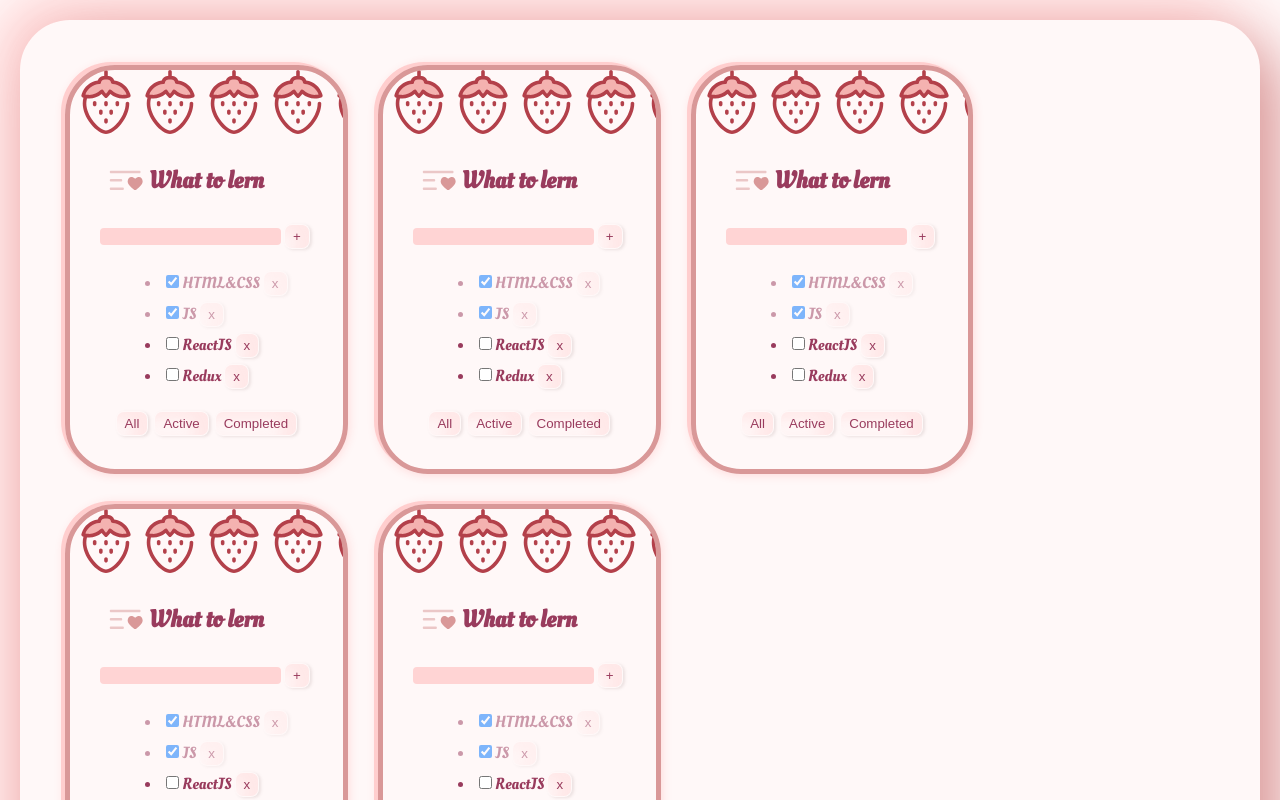
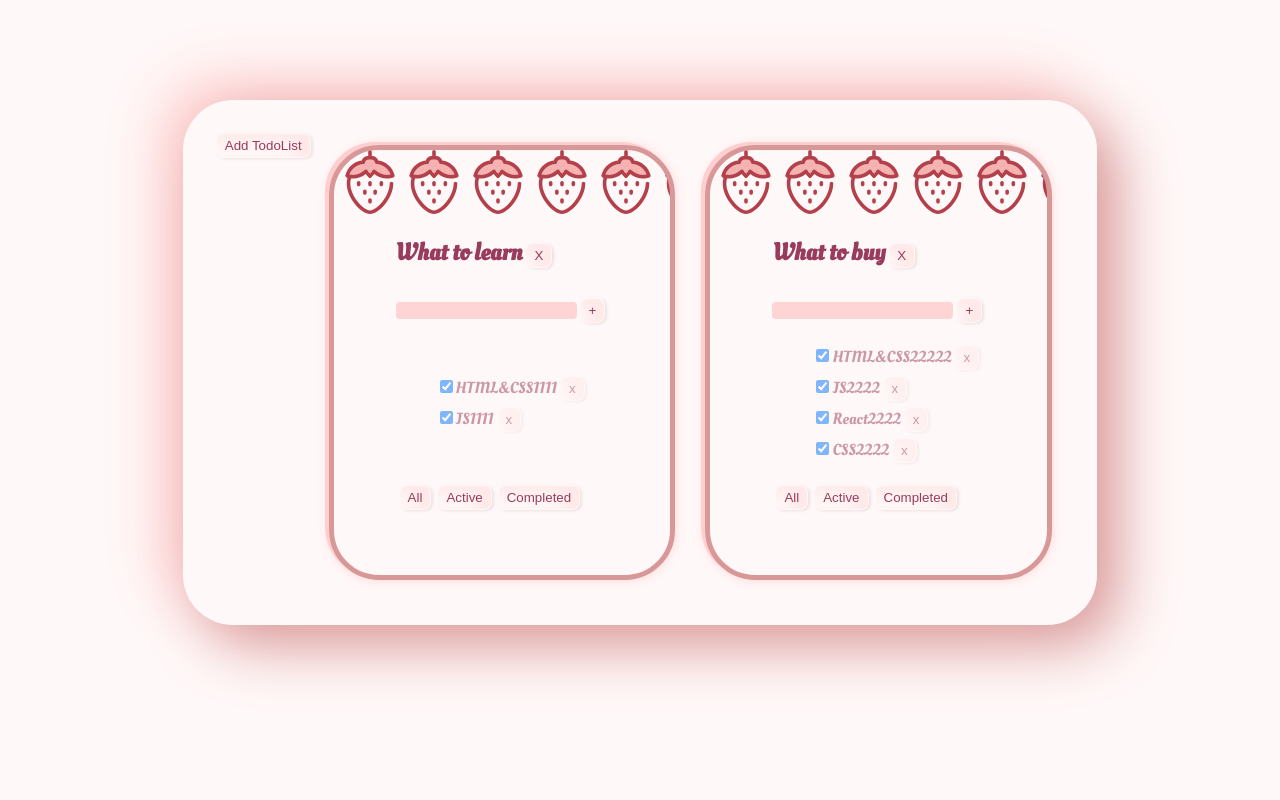
Before and after one commit to Pumpkin-Pie93/Todolist, a React (Create React App) app: page / in a window 1280 px wide. Shown: the top 800 px of the page. Built offline with nearby package versions, Linux system fonts and the light colour scheme.

Commit message:
refactoring

```diff
--- a/src/App.css
+++ b/src/App.css
@@ -1,13 +1,10 @@
 
 body {
-    /*background-color: #ffb3b3;*/
     background-color: #ffd4d426;
     display: flex;
     justify-content: center;
     box-sizing: border-box;
-
 }
-
 input:focus {
     outline: none;
     border: 1px solid #d99898;
@@ -17,7 +14,8 @@ input:focus {
 .App {
     padding: 30px;
     display: flex;
-    margin: 20px;
+    /*flex-direction: column;*/
+    margin: 100px auto;
     background-color: transparent;
     width: fit-content;
     border-radius: 50px;
@@ -55,41 +53,35 @@ img {
     right: 80px;
 }
 
-.App > div {
+.todolistWrapper {
+    position: relative;
     display: flex;
     flex-direction: column;
+    flex-wrap: wrap;
+    align-content: center;
+    justify-content: space-between;
+    align-items: flex-start;
     margin: 15px;
-    align-items: center;
-    justify-content: center;
     color: #993b5d;
-    padding: 30px;
+    padding: 62px;
     background-color: transparent;
     width: fit-content;
     border-radius: 50px;
     border: 5px solid #d99898;
-    box-shadow: -4px -3px 0px 0px #ffcece, 0 0 11px 0 #ffd4d4;
+    box-shadow: -4px -3px 0 0 #ffcece, 0 0 11px 0 #ffd4d4;
     background-image: url("images/strawberry.svg");
     background-repeat: repeat-x;
     background-position-x: 4px;
+
     ::selection {
         background-color: #d99898;
         color: #ffd4d4;
     }
 
+  & li {
+       list-style: none;
+   }
 }
-
-.todolist {
-    margin-left: 10px;
-}
-
-.active-filter {
-    background-color: transparent;
-    border: 1px solid #993b5d;
-    box-shadow: 2px 1px 3px 0px #876d6d29,
-    inset -14px 7px 15px 0px #ffd9d987;
-    color: #993b5d;
-}
-
 
 div input {
     background-color: #ffd4d4;
@@ -97,16 +89,22 @@ div input {
     border-radius: 4px;
     color: #993b5d;
 }
-
-
+.todolist {
+    margin-left: 10px;
+}
+.active-filter {
+    background-color: transparent;
+    border: 1px solid #993b5d;
+    box-shadow: 2px 1px 3px 0 #876d6d29,
+    inset -14px 7px 15px 0 #ffd9d987;
+    color: #993b5d;
+}
 .error {
     border: red 1px solid;
 }
-
 .error-message {
     color: red;
 }
-
 .is-done {
     opacity: 0.5;
 }
--- a/src/App.tsx
+++ b/src/App.tsx
@@ -1,98 +1,148 @@
 import React, {useState} from 'react';
 import './App.css';
-import TodoList, {FilterValueType, TaskType} from "./Todoolist";
+import {Todolist, TaskType} from "./Todoolist";
 import {v1} from "uuid";
 
+export type FilterValuesType = "all" | "active" | "completed";
+type TodolistsType = {
+    id: string
+    title: string
+}
+type TasksType = {
+    data: DataType[]
+    filter: FilterValuesType
+}
+type DataType = {
+    id: string,
+    title: string,
+    isDone: boolean
+}
+type inTaskType = {
+    [key: string]: TasksType
+}
+
+function TodoList(props: {
+    filter: FilterValuesType,
+    removeTask: (todolistId: string, tasksId: string) => void,
+    checkedTask: (todolistId: string, taskId: string, checked: boolean) => void,
+    todolistId: string,
+    changeFilter: (todolistId: string, filter: FilterValuesType) => void,
+    title: string,
+    tasks: DataType[],
+    addTask: (todolistId: string, title: string) => void
+}) {
+    return null;
+}
+
 function App() {
+    // const [todolists, setTodolists] = useState<todolistsType[]>([
+    //     {id: v1(), title: 'What to lern', filter: 'all'},
+    //     {id: v1(), title: 'What to buy', filter: 'all'},
+    //    ])
+    //
+    // const [tasks, setTasks] = useState<Array<TaskType>>([
+    //     {id: v1(), title: 'HTML&CSS', isDone: true},
+    //     {id: v1(), title: 'JS', isDone: true},
+    //     {id: v1(), title: 'ReactJS', isDone: false},
+    //     {id: v1(), title: 'Redux', isDone: false},
+    //     {id: v1(), title: 'Angular', isDone: false}
+    // ])
 
-    const [tasks, setTasks] = useState<Array<TaskType>>([
-        {id: v1(), title: 'HTML&CSS', isDone: true},
-        {id: v1(), title: 'JS', isDone: true},
-        {id: v1(), title: 'ReactJS', isDone: false},
-        {id: v1(), title: 'Redux', isDone: false}
+    let todolistId1 = v1();
+    let todolistId2 = v1();
+
+    let [todolists, setTodolists] = useState<Array<TodolistsType>>([
+        {id: todolistId1, title: "What to learn"},
+        {id: todolistId2, title: "What to buy"}
     ])
+    let [tasks, setTasks] = useState<inTaskType>({
+        [todolistId1]: {
+            data: [
+                {id: v1(), title: "HTML&CSS1111", isDone: true},
+                {id: v1(), title: "JS1111", isDone: true}
+            ],
+            filter: "all"
+        },
+        [todolistId2]: {
+            data: [
+                {id: v1(), title: "HTML&CSS22222", isDone: true},
+                {id: v1(), title: "JS2222", isDone: true},
+                {id: v1(), title: "React2222", isDone: true},
+                {id: v1(), title: "CSS2222", isDone: true}
+            ],
+            filter: "all"
+        }
+    });
+    // const [filter, setFilter] = useState<'all' | 'active' | 'completed'>('all')
+    // const FilteredTasksForRender: Array<TaskType> = getFilteredTasksForRender(tasks, filter)
 
-    const removeTask = (tasksId: string) => {
-        const nextState: Array<TaskType> = []
-        for (let i = 0; i < tasks.length; i++) {
-            if (tasks[i].id !== tasksId
-            ) {
-                nextState.push(tasks[i])
-            }
-        }
-        setTasks(nextState)
+    const removeTask = (todolistId: string, tasksId: string) => {
+        // const nextState: Array<TaskType> = []
+        // for (let i = 0; i < tasks.length; i++) {
+        //     if (tasks[i].id !== tasksId
+        //     ) {
+        //         nextState.push(tasks[i])
+        //     }
+        // }
+        // setTasks(nextState)
+        setTasks({
+            ...tasks,
+            [todolistId]: {...tasks[todolistId], data: tasks[todolistId].data.filter(el => el.id !== tasksId)}
+        })
     }
-    const [filter, setFilter] = useState<'all' | 'active' | 'completed'>('all')
-    const getFilteredTasksForRender = (allTasks: Array<TaskType>, filterValue: FilterValueType): Array<TaskType> => {
-        switch (filterValue) {
-            case 'active':
-                return allTasks.filter(t => t.isDone === false)
-            case 'completed':
-                return allTasks.filter(t => t.isDone === true)
-            default:
-                return allTasks
+    const addTask = (todolistId: string, title: string) => {
+        let newTask = {id: v1(), title: title, isDone: false};
+        // let newTasks = [newTask, ...tasks]
+        // setTasks(newTasks)
+        setTasks({...tasks, [todolistId]: {...tasks[todolistId], data: [newTask, ...tasks[todolistId].data]}})
+    }
+    const checkedTask = (todolistId: string, taskId: string, checked: boolean) => {
+        let changeCheckedTask = tasks[todolistId].data.find(t => t.id === taskId)
+        if (changeCheckedTask) {
+            changeCheckedTask.isDone = checked
+            // setTasks([...tasks])
+            setTasks({
+                ...tasks,
+                [todolistId]: {
+                    ...tasks[todolistId],
+                    data: tasks[todolistId].data.map(el => el.id === taskId ? {...el, isDone: checked} : el)
+                }
+            })
         }
     }
-    const FilteredTasksForRender: Array<TaskType> = getFilteredTasksForRender(tasks, filter)
-    const changeFilter = (nextFilterValue: FilterValueType) => {
-        setFilter(nextFilterValue)
+    const changeFilter = (todolistId: string, filter: FilterValuesType) => {
+        setTasks({...tasks, [todolistId]: {...tasks[todolistId], filter}})
     }
-    const addTask = (title: string) => {
-        let newTask = {id: v1(), title: title, isDone: false};
-        let newTasks = [newTask, ...tasks]
-        setTasks(newTasks)
+    const removeTodoList = (todolistId: string) => {
+        setTodolists(todolists.filter(el => el.id !== todolistId))
+        delete tasks[todolistId]
     }
-    const checkedTask = (taskId: string, checked: boolean) => {
-        let changeCheckedTask = tasks.find( t => t.id === taskId)
-        if (changeCheckedTask) {
-            changeCheckedTask.isDone = checked
-            setTasks([...tasks])
-        }
-    }
+
+    let mappedList = todolists.map(el => {
+        return (
+            <Todolist
+                key={el.id}
+                todolistId={el.id}
+                title={el.title}
+                changeFilter={changeFilter}
+                removeTask={removeTask}
+                tasks={tasks[el.id].data}
+                addTask={addTask}
+                checkedTask={checkedTask}
+                filter={tasks[el.id].filter}
+                removeTodoList={removeTodoList}
+            />
+        )
+    })
 
     return (
         <div className="App">
-            <TodoList changeFilter={changeFilter}
-                      removeTask={removeTask}
-                      title='What to lern'
-                      tasks={FilteredTasksForRender}
-                      addTask={addTask}
-                      checkedTask={checkedTask}
-                      filter={filter}
-            />
-            <TodoList changeFilter={changeFilter}
-                      removeTask={removeTask}
-                      title='What to lern'
-                      tasks={FilteredTasksForRender}
-                      addTask={addTask}
-                      checkedTask={checkedTask}
-                      filter={filter}
-            />
-            <TodoList changeFilter={changeFilter}
-                      removeTask={removeTask}
-                      title='What to lern'
-                      tasks={FilteredTasksForRender}
-                      addTask={addTask}
-                      checkedTask={checkedTask}
-                      filter={filter}
-            />
-            <TodoList changeFilter={changeFilter}
-                      removeTask={removeTask}
-                      title='What to lern'
-                      tasks={FilteredTasksForRender}
-                      addTask={addTask}
-                      checkedTask={checkedTask}
-                      filter={filter}
-            />
-            <TodoList changeFilter={changeFilter}
-                      removeTask={removeTask}
-                      title='What to lern'
-                      tasks={FilteredTasksForRender}
-                      addTask={addTask}
-                      checkedTask={checkedTask}
-                      filter={filter}
-            />
+            <div>
+                <button>Add TodoList</button>
+            </div>
+            {mappedList}
         </div>
-    );
+    )
 }
+
 export default App;
--- a/src/Todoolist.tsx
+++ b/src/Todoolist.tsx
@@ -1,15 +1,5 @@
-import React, {ChangeEvent, KeyboardEvent, FC, useState} from 'react';
-import image from './images/list.svg'
-
-type TodoListPropsType = {
-    title: string
-    tasks: Array<TaskType>
-    removeTask: (tasksId: string) => void
-    changeFilter: (nextFilterValue: FilterValueType) => void
-    addTask: (title: string) => void
-    checkedTask: (taskId: string, checked: boolean) => void
-    filter: FilterValueType
-}
+import React, {ChangeEvent, KeyboardEvent, useState} from 'react';
+import {FilterValuesType} from './App';
 
 export type TaskType = {
     id: string
@@ -17,107 +7,248 @@ export type TaskType = {
     isDone: boolean
 }
 
-export type FilterValueType = 'all' | 'active' | 'completed'
+export type PropsType = {
+    todolistId: string
+    title: string
+    tasks: Array<TaskType>
+    removeTask: (todolistId: string, taskId: string) => void
+    changeFilter: (todolistId: string, value: FilterValuesType) => void
+    addTask: (todolistId: string, title: string) => void
+    checkedTask: (todolistId: string, taskId: string, isDone: boolean) => void
+    filter: FilterValuesType
+    removeTodoList: (todolistId: string) => void
+}
 
+export function Todolist(props: PropsType) {
 
-const TodoList: FC<TodoListPropsType> = (
-    {
-        title,
-        tasks,
-        removeTask,
-        changeFilter,
-        addTask,
-        checkedTask,
-        filter
-    }) => {
+    let [title, setTitle] = useState("")
+    let [error, setError] = useState<string | null>(null)
 
-    const listItems: Array<JSX.Element> = tasks.map((t) => {
-        const removeTaskHandler = () => removeTask(t.id)
-        const onChangeHandler = (e: ChangeEvent<HTMLInputElement>) => {
-            let CheckedValue = e.currentTarget.checked
-            checkedTask(t.id, CheckedValue)
+    let tasksForTodolist = props.tasks;
+    if (props.filter === "active") {
+        tasksForTodolist = props.tasks.filter(t => t.isDone === false);
     }
-        return (
-            <li key={t.id} className={t.isDone ? 'is-done' : ''}>
-                <input type="checkbox"
-                       checked={t.isDone}
-                       onChange={onChangeHandler}
-                />
-                <span>{t.title}</span>
-                <button onClick={removeTaskHandler}>x</button>
-            </li>
-        )
-    })
-    const [error, setError] = useState<boolean | null>(null)
+    if (props.filter === "completed") {
+        tasksForTodolist = props.tasks.filter(t => t.isDone === true);
+        console.log(tasksForTodolist)
+    }
 
-    const tasksList: JSX.Element = tasks.length
-        ? <ul>{listItems}</ul>
-        : <span>Your tasksList is empty</span>
-    const addTitleForTask = () => {
-        if (inputValue.trim() !== '') {
-            addTask(inputValue.trim())
-            setInputValue('')
+    const addTask = () => {
+        if (title.trim() !== "") {
+            props.addTask(props.todolistId, title.trim());
+            setTitle("");
         } else {
-            setError(true)
+            setError("Title is required");
         }
     }
-    const onClickHandler = () => {
-        addTitleForTask()
+
+    const onChangeHandler = (e: ChangeEvent<HTMLInputElement>) => {
+        setTitle(e.currentTarget.value)
     }
-    const [inputValue, setInputValue] = useState('')
-    const onchangeHandler = (e: ChangeEvent<HTMLInputElement>) => {
-        setError(false)
-        setInputValue(e.currentTarget.value)
-    }
-    const onKeyDownHandler = (e: KeyboardEvent<HTMLInputElement>) => {
-        if (e.key === 'Enter') {
-            addTitleForTask()
+
+    const onKeyPressHandler = (e: KeyboardEvent<HTMLInputElement>) => {
+        setError(null);
+        if (e.charCode === 13) {
+            addTask();
         }
     }
-    const onAllClickHandler = () => {
-        changeFilter('all')
+
+    const onAllClickHandler = () => props.changeFilter(props.todolistId, "all");
+    const onActiveClickHandler = () => props.changeFilter(props.todolistId, "active");
+    const onCompletedClickHandler = () => props.changeFilter(props.todolistId, "completed");
+
+    const removeTodolistHandler = () => {
+        // props.removeTask(props.todolistId)
+        props.removeTodoList(props.todolistId)
     }
-    const onActiveClickHandler = () => {
-        changeFilter('active')
+
+    return (
+        <div className={'todolistWrapper'}>
+            <div className={'titleHead'}>
+                <h3>
+                    {props.title}
+                    <button onClick={removeTodolistHandler}>X</button>
+                </h3>
+                <div>
+                    <input value={title}
+                           onChange={onChangeHandler}
+                           onKeyPress={onKeyPressHandler}
+                           className={error ? "error" : ""}
+                    />
+                    <button onClick={addTask}>+</button>
+                    {error && <div className="error-message">{error}</div>}
+                </div>
+            </div>
+            <ul>
+            {
+                tasksForTodolist.map(t => {
+                    const onClickHandler = () => props.removeTask(props.todolistId, t.id)
+                    const onChangeHandler = (e: ChangeEvent<HTMLInputElement>) => {
+                        props.checkedTask(props.todolistId, t.id, e.currentTarget.checked);
                     }
-    const onCompletedClickHandler = () => {
-        changeFilter('completed')
+
+                    return <li key={t.id} className={t.isDone ? "is-done" : ""}>
+                        <input type="checkbox"
+                               onChange={onChangeHandler}
+                               checked={t.isDone}/>
+                        <span>{t.title}</span>
+                        <button onClick={onClickHandler}>x</button>
+                    </li>
+                })
             }
-    return (
-        <div className="todolist">
-            <img src={image}/>
-            <h3>{title}</h3>
+        </ul>
         <div>
-                <input onChange={onchangeHandler}
-                       value={inputValue}
-                       onKeyDown={onKeyDownHandler}
-                       className={error ? 'error' : ''}
-                />
-                <button onClick={onClickHandler}>+</button>
-                {error && <div className={'error-message'}>Enter correct title</div>}
-            </div>
-            {tasksList}
-            <div>
-                <button onClick={onAllClickHandler}
-                        className={filter === 'all' ? 'active-filter' : ''}>
-                    All
+            <button className={props.filter === 'all' ? "active-filter" : ""}
+                    onClick={onAllClickHandler}>All
             </button>
-                <button onClick={onActiveClickHandler}
-                        className={filter === 'active' ? 'active-filter' : ''}>
-                    Active
+            <button className={props.filter === 'active' ? "active-filter" : ""}
+                    onClick={onActiveClickHandler}>Active
             </button>
-                <button onClick={onCompletedClickHandler}
-                        className={filter === 'completed' ? 'active-filter' : ''}>
-                    Completed
+            <button className={props.filter === 'completed' ? "active-filter" : ""}
+                    onClick={onCompletedClickHandler}>Completed
             </button>
         </div>
     </div>
     )
 }
 
-export default TodoList;
 
+//----------------------------------------------------------------------------
+// import React, {ChangeEvent, KeyboardEvent, FC, useState} from 'react';
+// import image from './images/list.svg'
+//
+// type TodoListPropsType = {
+//     title: string
+//     todolistId: string
+//     tasks: Array<TaskType>
+//     removeTask: (todolistId: string, tasksId: string) => void
+//     changeFilter: (todolistId: string, nextFilterValue: FilterValueType) => void
+//     addTask: (todolistId: string, title: string) => void
+//     checkedTask: (todolistId: string, taskId: string, checked: boolean) => void
+//     filter: FilterValueType
+// }
+//
+// export type TaskType = {
+//     id: string
+//     title: string
+//     isDone: boolean
+// }
+//
+// export type FilterValueType = 'all' | 'active' | 'completed'
+//
+//
+// const TodoList: FC<TodoListPropsType> = (
+//     {
+//         title,
+//         todolistId,
+//         tasks,
+//         removeTask,
+//         changeFilter,
+//         addTask,
+//         checkedTask,
+//         filter
+//     }) => {
+//
+//     const getFilteredTasksForRender = (allTasks: Array<TaskType>, filterValue: FilterValueType): Array<TaskType> => {
+//         if (filter === 'active') {
+//             return allTasks.filter(t => t.isDone === false)
+//         } else if (filterValue === 'completed') {
+//             return allTasks.filter(t => t.isDone === true)
+//         } else {
+//             return allTasks
+//         }
+//     }
+//
+//     const listItems: Array<JSX.Element> = tasks.map((t) => {
+//         const removeTaskHandler = () => removeTask(todolistId,t.id)
+//         const onChangeHandler = (e: ChangeEvent<HTMLInputElement>) => {
+//             let CheckedValue = e.currentTarget.checked
+//             checkedTask(todolistId,t.id, CheckedValue)
+//         }
+//         return (
+//             <li key={t.id} className={t.isDone ? 'is-done' : ''}>
+//                 <input type="checkbox"
+//                        checked={t.isDone}
+//                        onChange={onChangeHandler}
+//                 />
+//                 <span>{t.title}</span>
+//                 <button onClick={removeTaskHandler}>x</button>
+//             </li>
+//         )
+//     })
+//     const [error, setError] = useState<boolean | null>(null)
+//
+//     const tasksList: JSX.Element = tasks.length
+//         ? <ul>{listItems}</ul>
+//         : <span>Your tasksList is empty</span>
+//
+//     const addTitleForTask = () => {
+//         if (inputValue.trim() !== '') {
+//             addTask(todolistId,inputValue.trim())
+//             setInputValue('')
+//         } else {
+//             setError(true)
+//         }
+//     }
+//     const onClickHandler = () => {
+//         addTitleForTask()
+//     }
+//     const [inputValue, setInputValue] = useState('')
+//     const onchangeHandler = (e: ChangeEvent<HTMLInputElement>) => {
+//         setError(false)
+//         setInputValue(e.currentTarget.value)
+//     }
+//     const onKeyDownHandler = (e: KeyboardEvent<HTMLInputElement>) => {
+//         if (e.key === 'Enter') {
+//             addTitleForTask()
+//         }
+//     }
+//     const onAllClickHandler = () => {
+//         changeFilter(todolistId,'all')
+//     }
+//     const onActiveClickHandler = () => {
+//         changeFilter(todolistId,'active')
+//     }
+//     const onCompletedClickHandler = () => {
+//         changeFilter(todolistId,'completed')
+//     }
+//
+//
+//     return (
+//         <div className="todolist">
+//             <img src={image}/>
+//             <h3>{title}</h3>
+//             <div>
+//                 <input onChange={onchangeHandler}
+//                        value={inputValue}
+//                        onKeyDown={onKeyDownHandler}
+//                        className={error ? 'error' : ''}
+//                 />
+//                 <button onClick={onClickHandler}>+</button>
+//                 {error && <div className={'error-message'}>Enter correct title</div>}
+//             </div>
+//             {getFilteredTasksForRender}
+//             <div>
+//                 <button onClick={onAllClickHandler}
+//                         className={filter === 'all' ? 'active-filter' : ''}>
+//                     All
+//                 </button>
+//                 <button onClick={onActiveClickHandler}
+//                         className={filter === 'active' ? 'active-filter' : ''}>
+//                     Active
+//                 </button>
+//                 <button onClick={onCompletedClickHandler}
+//                         className={filter === 'completed' ? 'active-filter' : ''}>
+//                     Completed
+//                 </button>
+//             </div>
+//         </div>
+//     )
+// }
+//
+// export default TodoList;
 
+//------------------------------------------------------------------
 // type TaskType = {
 //     id: number
 //     title: string
```
Lines whose indentation alone changed are shown as unchanged.
